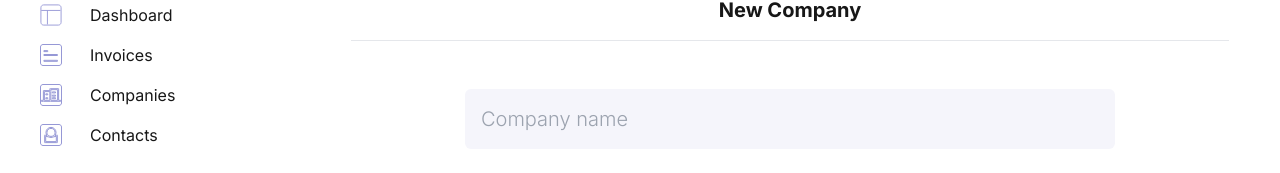
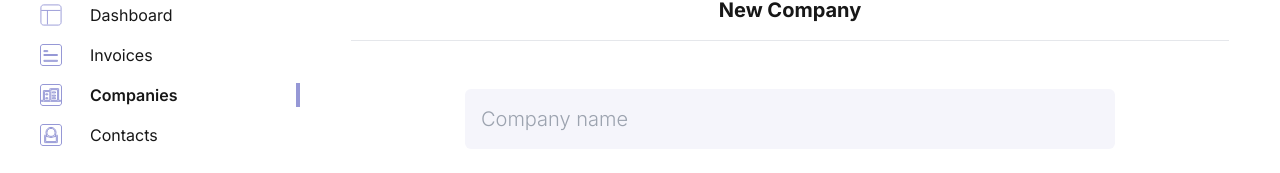
Before and after one commit to sam-sepiol1/cogip-client, a Next.js app: page /dashboard/companies in a window 1280 px wide. Shown: the part 338-511 px from the top of the page. Built offline with nearby package versions, Linux system fonts and the light colour scheme.

Commit message:
Fix path url in buttons

```diff
--- a/app/components/Dashboard_menu.tsx
+++ b/app/components/Dashboard_menu.tsx
@@ -32,13 +32,13 @@ export default function Dashboard_menu() {
 						</li>
 						<li className='dashboard_menu-item flex gap-7 w-full'>
 							<Image src='/Dashboard/Dashboard_companies-icon.svg' alt='Companies icon' width={22} height={22} />
-							<a className={`hover:font-bold w-full ${pathname === '/dashboard_companies' ? 'font-semibold relative selected' : ''}`} href='/dashboard_companies'>
+							<a className={`hover:font-bold w-full ${pathname === '/dashboard/companies' ? 'font-semibold relative selected' : ''}`} href='/dashboard/companies'>
 								Companies
 							</a>
 						</li>
 						<li className='dashboard_menu-item flex gap-7 w-full'>
 							<Image src='/Dashboard/Dashboard_contacts-icon.svg' alt='Contacts icon' width={22} height={22} />
-							<a className={`hover:font-bold w-full ${pathname === '/dashboard_contacts' ? 'font-semibold relative selected' : ''}`} href='/dashboard_contacts'>
+							<a className={`hover:font-bold w-full ${pathname === '/dashboard/contacts' ? 'font-semibold relative selected' : ''}`} href='/dashboard/contacts'>
 								Contacts
 							</a>
 						</li>
```
